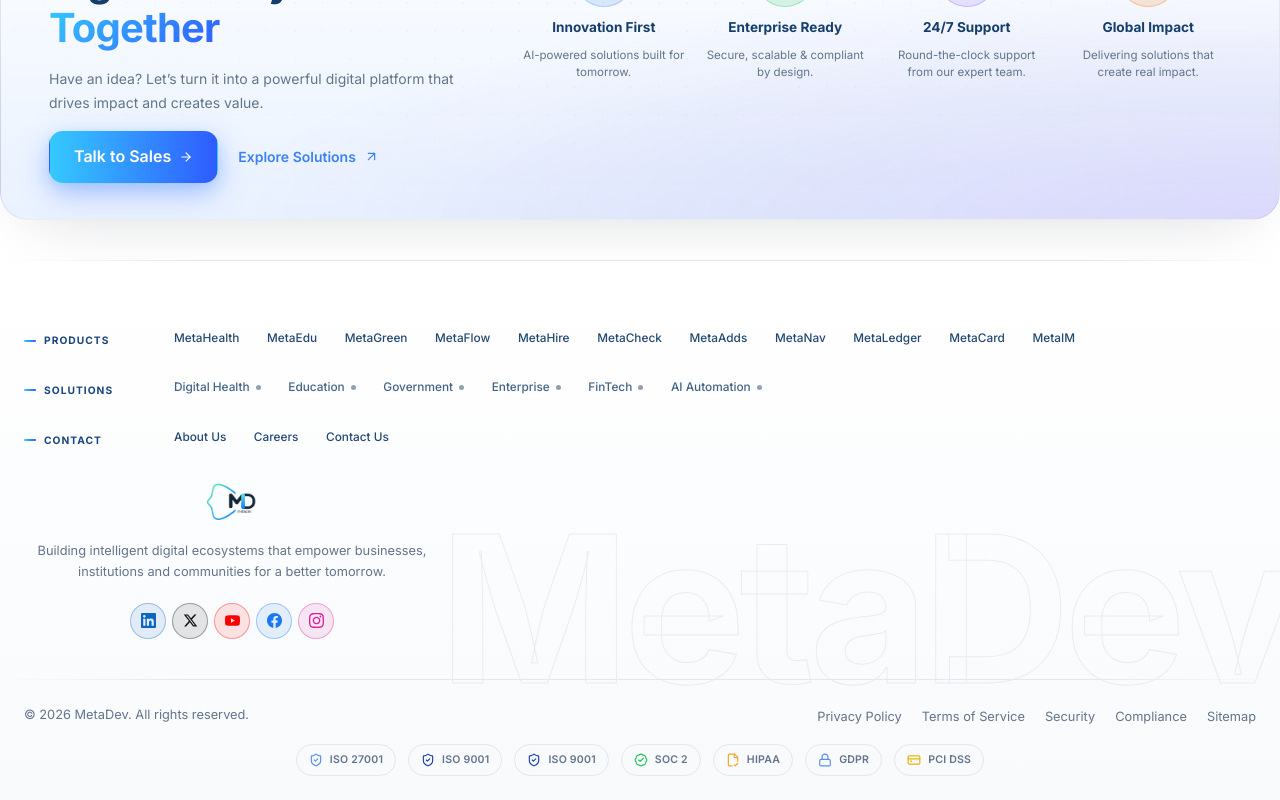
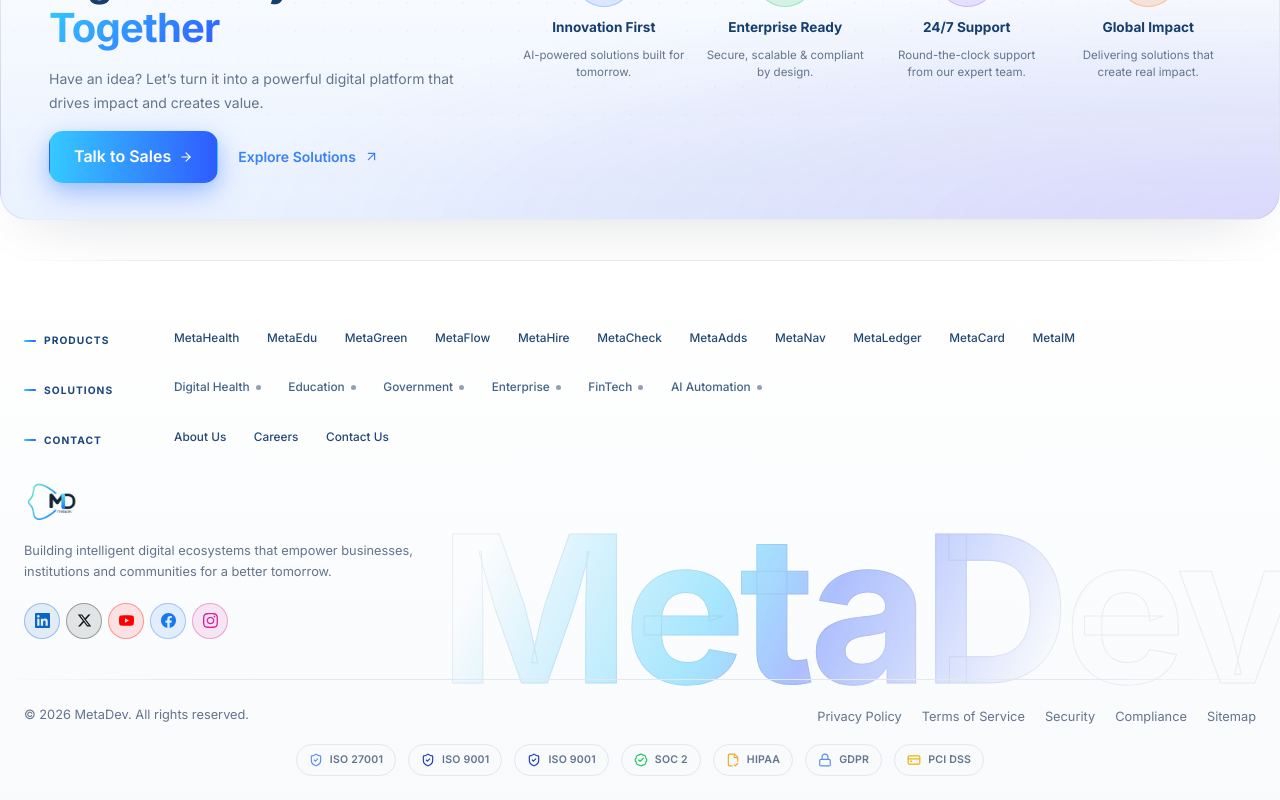
Before and after one commit to SriHariJagan/MetaDev_Website, a React (Vite) app: page /products/metaflow in a window 1280 px wide. Shown: the part 3623-4423 px from the top of the page. Built offline with nearby package versions, Linux system fonts and the light colour scheme; no server answers.

Commit message:
ypdated the traction in the footer

```diff
--- a/src/components/layout/Footer/Footer.module.css
+++ b/src/components/layout/Footer/Footer.module.css
@@ -403,7 +403,7 @@
   pointer-events: none;
   user-select: none;
   white-space: nowrap;
-  animation: watermarkShimmer 6s linear infinite alternate;
+  animation: watermarkShimmer 4s linear infinite alternate;
 }
 
 :global([data-theme="light"]) .watermark {
@@ -457,8 +457,8 @@
 .brandCol {
   display: flex;
   flex-direction: column;
-  align-items: center;
-  text-align: center;
+  align-items: flex-start;
+  text-align: left;
   gap: var(--space-4);
 }
 
--- a/src/components/layout/Footer/Footer.tsx
+++ b/src/components/layout/Footer/Footer.tsx
@@ -92,6 +92,21 @@
     opacity: 1,
     y: 0,
     transition: { duration: 0.5, ease: "easeOut" },
+  },
+};
+
+/* Footer-only timing — whole entrance completes in under 1 second */
+const footerContainerVariants: Variants = {
+  hidden: {},
+  visible: { transition: { staggerChildren: 0.03 } },
+};
+
+const footerItemVariants: Variants = {
+  hidden: { opacity: 0, y: 10 },
+  visible: {
+    opacity: 1,
+    y: 0,
+    transition: { duration: 0.22, ease: "easeOut" },
   },
 };
 
@@ -283,7 +298,7 @@
 
 function FooterLinkSection({ section }: { section: FooterSection }) {
   return (
-    <motion.div className={styles.linkRow} variants={itemVariants}>
+    <motion.div className={styles.linkRow} variants={footerItemVariants}>
       <h3 className={styles.colHeading}>{section.heading}</h3>
       <ul className={styles.linkRowList}>
         {section.links.map((link) => (
@@ -308,7 +323,7 @@
 export function Footer() {
   const year = new Date().getFullYear();
   const mainRef = useRef<HTMLDivElement>(null);
-  const isInView = useInView(mainRef, { once: true, amount: 0.15 });
+  const isInView = useInView(mainRef, { once: true, amount: 0.1 });
 
   return (
     <footer className={styles.footer}>
@@ -319,7 +334,7 @@
         <motion.div
           className={styles.mainInner}
           ref={mainRef}
-          variants={containerVariants}
+          variants={footerContainerVariants}
           initial="hidden"
           animate={isInView ? "visible" : "hidden"}
         >
@@ -330,7 +345,7 @@
           </div>
 
           <div className={styles.footerBrandRow}>
-            <motion.div className={styles.brandCol} variants={itemVariants}>
+            <motion.div className={styles.brandCol} variants={footerItemVariants}>
               <Link to="/" className={styles.brand}>
                 <img
                   src="/logo-noBg.png"
```
